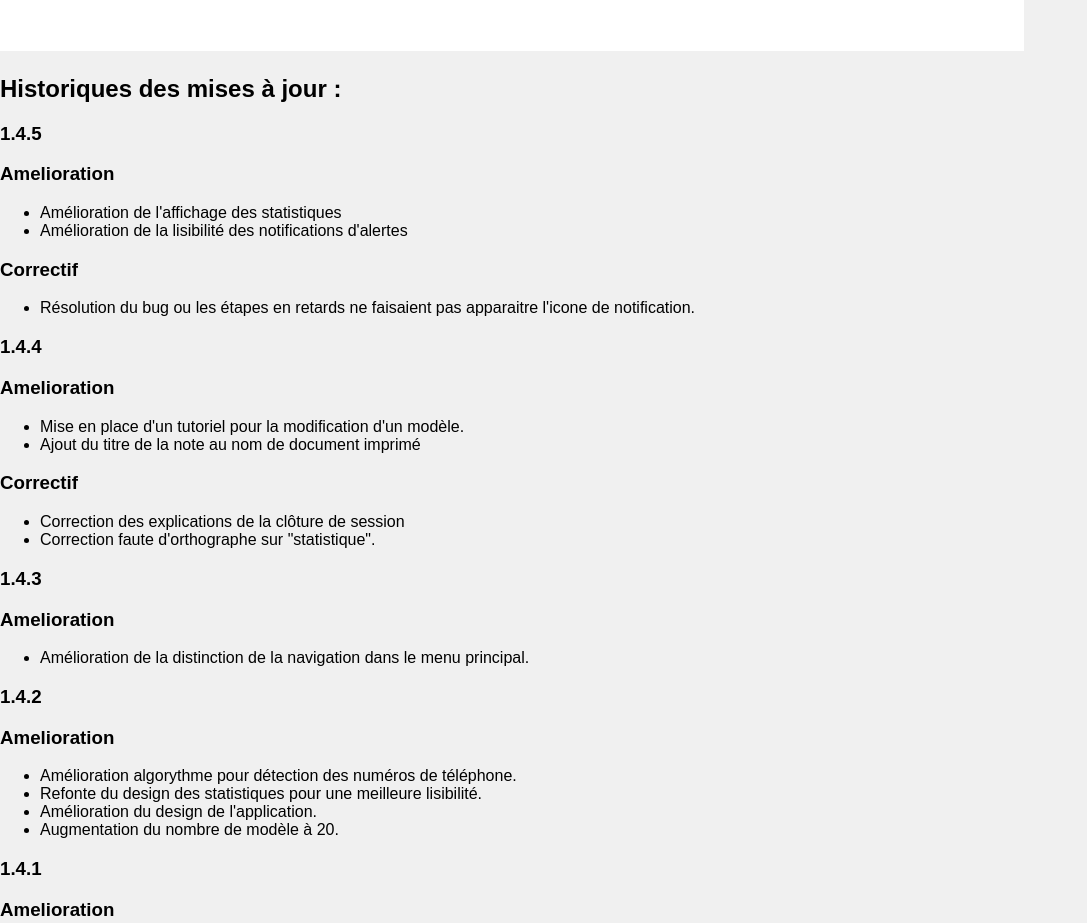
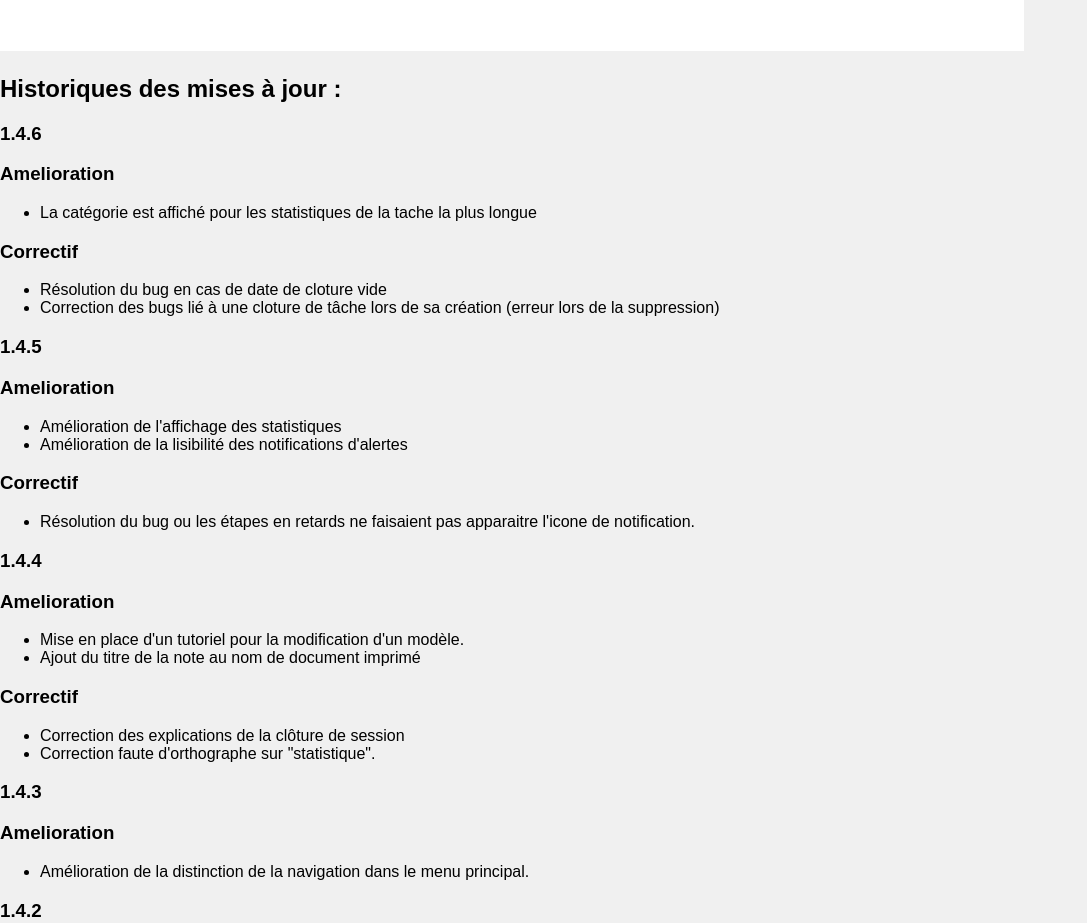
Before and after one commit to EmmTarSoftware/Mind2Task-Info, a plain HTML site: page actualite.html in a window 1280 px wide. Shown: the part 885-1808 px from the top of the page, without its empty margins (0-1087 px from the left). Drawn offline with Linux system fonts and the light colour scheme.

Commit message:
2024121-0929

```diff
--- a/actualite.html
+++ b/actualite.html
@@ -37,6 +37,25 @@
 
 
     <!-- 1.4.0 -->
+
+
+    <h3>1.4.6</h3>
+    <h3>Amelioration</h3>
+    <ul>
+        <li>La catégorie est affiché pour les statistiques de la tache la plus longue</li>
+    </ul>
+    <h3>Correctif</h3>
+    <ul>
+        <li>Résolution du bug en cas de date de cloture vide</li>
+        <li>Correction des bugs lié à une cloture de tâche lors de sa création (erreur lors de la suppression)</li>
+    </ul>
+
+
+
+
+
+
+
     <h3>1.4.5</h3>
     <h3>Amelioration</h3>
     <ul>
```
